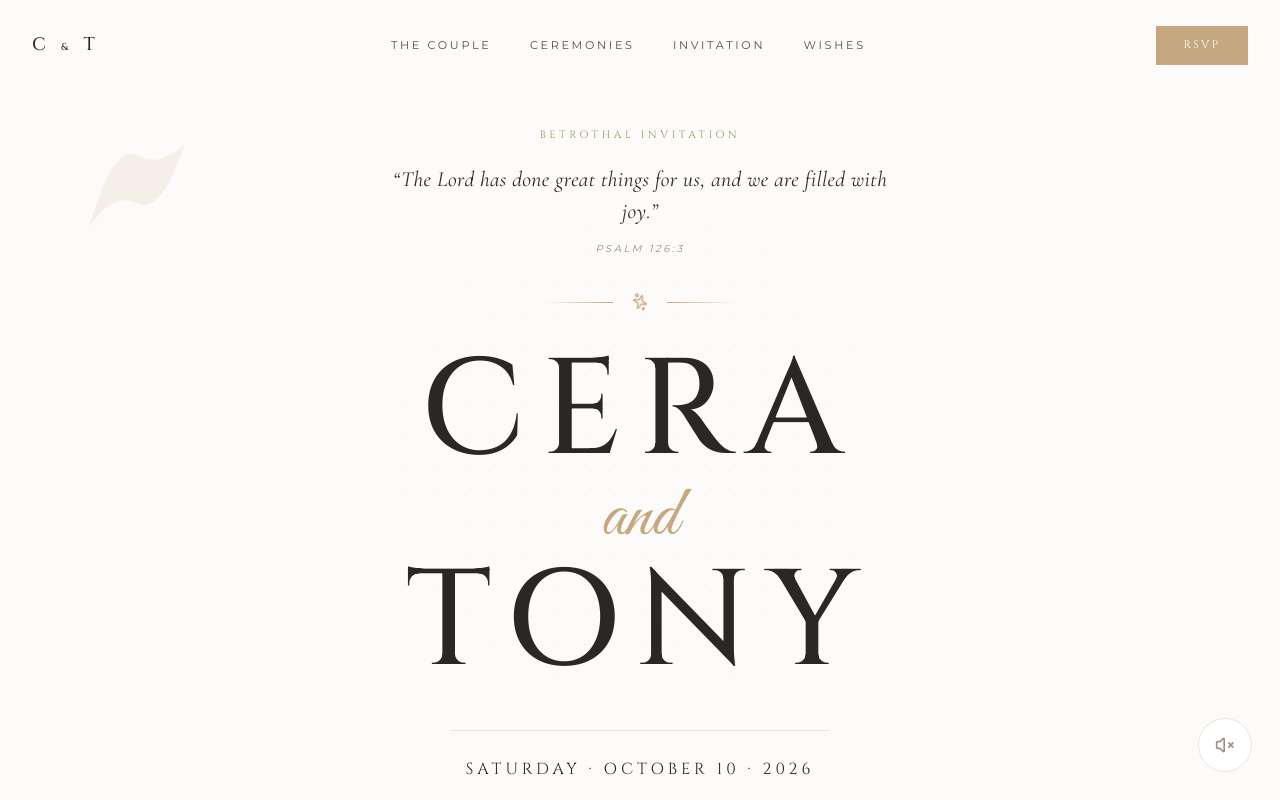
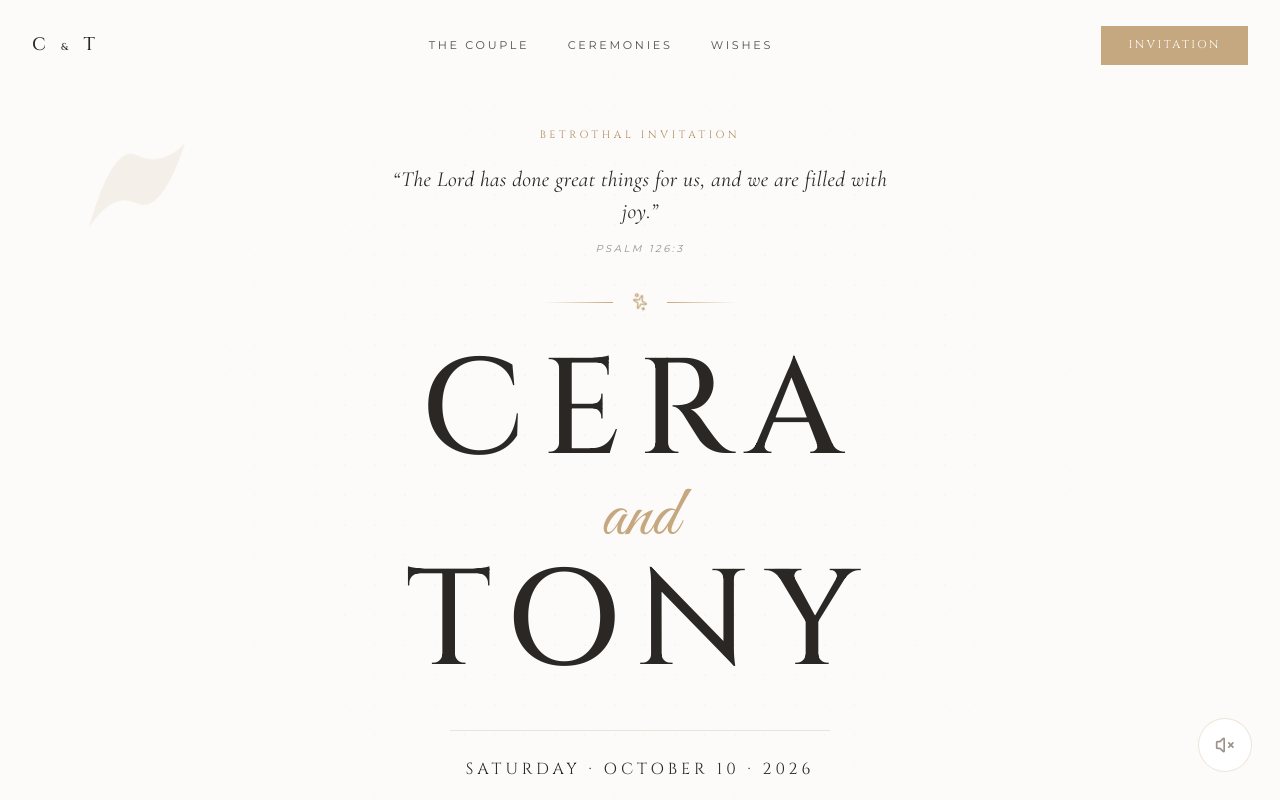
Before and after one commit to nrajpk/tonyandcera, a React (Vite) app: page / in a window 1280 px wide. Shown: the top 800 px of the page. Built offline with nearby package versions, Linux system fonts and the light colour scheme.

Commit message:
Update App.jsx

```diff
--- a/src/App.jsx
+++ b/src/App.jsx
@@ -369,15 +369,20 @@ export default function App() {
       {/* ---- Nav ---- */}
 <nav className={`nav ${scrolled ? 'scrolled' : ''}`}>
   <div className="monogram text-base md:text-lg">C <span className="fs-10">&amp;</span> T</div>
+
+  {/* Header middle area: Contains only The Couple, Ceremonies, and Wishes */}
   <div className="hidden md:flex items-center" style={{ gap: '2.4rem' }}>
     <span className="nav-link" onClick={() => scrollToId('couple')}>The Couple</span>
     <span className="nav-link" onClick={() => scrollToId('ceremonies')}>Ceremonies</span>
-          <a className="nav-link" href="/invitation.pdf" download>Invitation</a>
-
     <span className="nav-link" onClick={() => scrollToId('blessings')}>Wishes</span>
   </div>
-        <button className="btn btn-gold" onClick={() => scrollToId('rsvp')}>RSVP</button>
+
+  {/* Replaced gold RSVP button with Invitation download (keeps button styling) */}
+  <a className="btn btn-gold" href="/invitation.pdf" download style={{ textDecoration: 'none', display: 'inline-flex', alignItems: 'center' }}>
+    Invitation
+  </a>
 </nav>
+
 
       {/* ---- Hero ---- */}
       <section className="hero">
```
Lines whose indentation alone changed are shown as unchanged.
